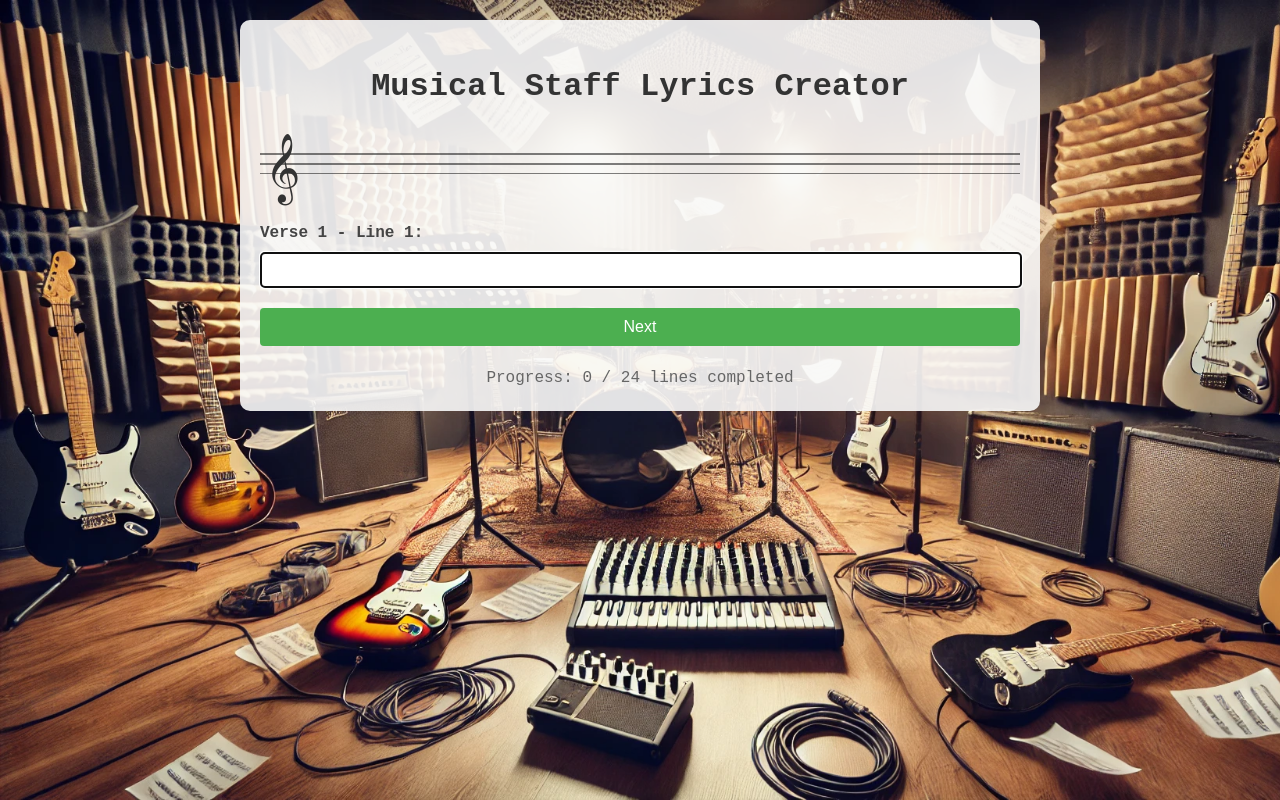
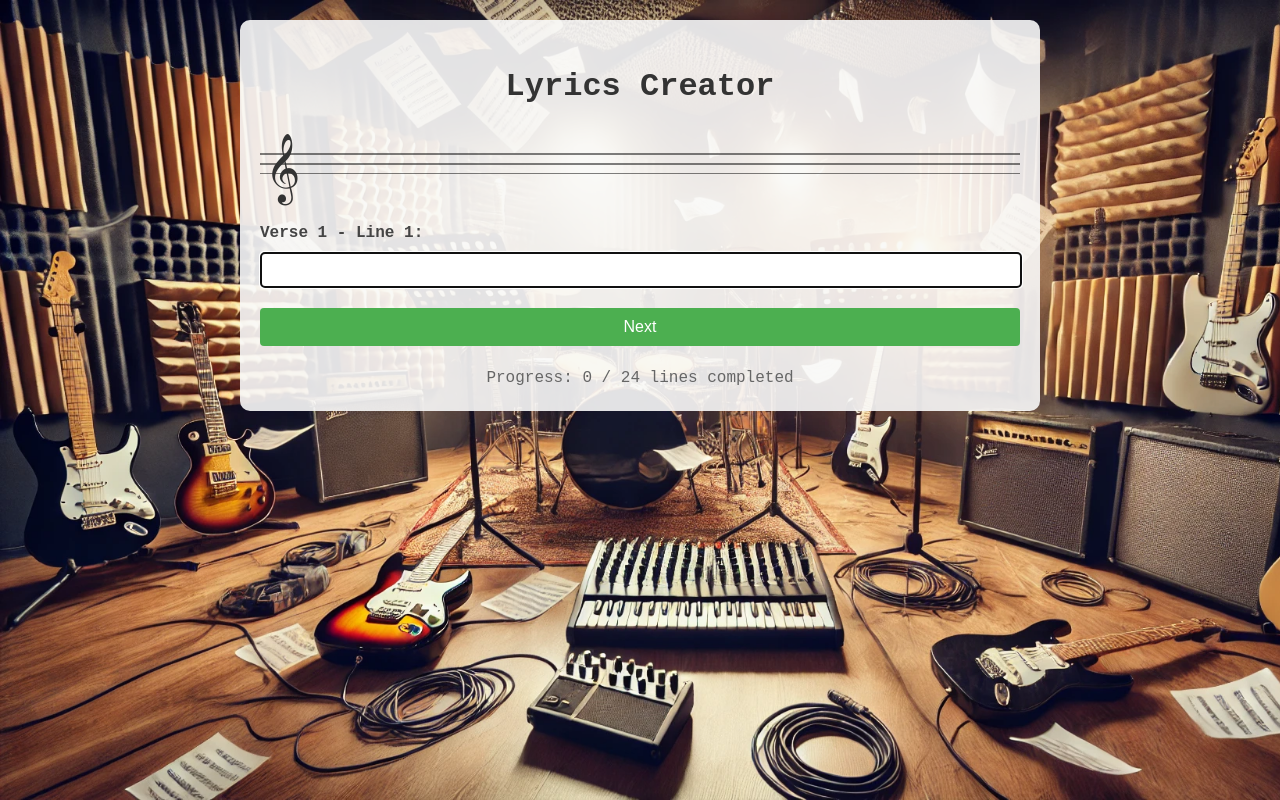
Before and after one commit to mainGSgames/LyricsCreator, a plain HTML site: page index.html in a window 1280 px wide. Drawn offline with Linux system fonts and the light colour scheme.

Commit message:
Update index.html

```diff
--- a/index.html
+++ b/index.html
@@ -100,7 +100,7 @@
 </head>
 <body>
     <div class="content-wrapper">
-        <h1>Musical Staff Lyrics Creator</h1>
+        <h1>Lyrics Creator</h1>
         <div id="staffContainer"></div>
         <div id="lyricsDisplay"></div>
         <form id="lyricsForm">
```
